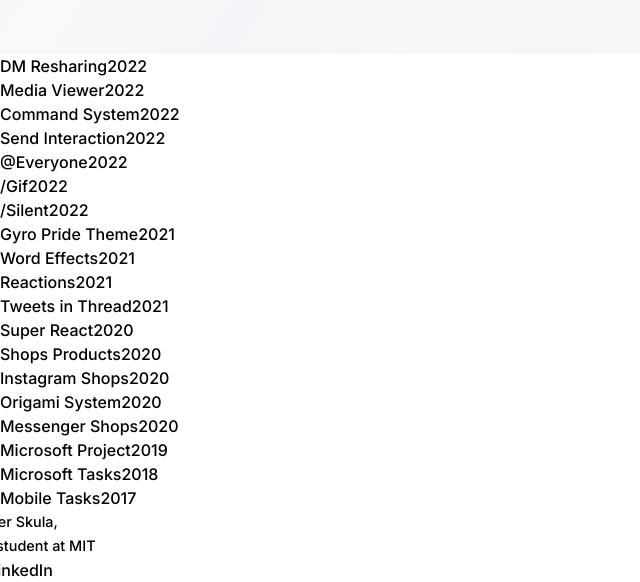
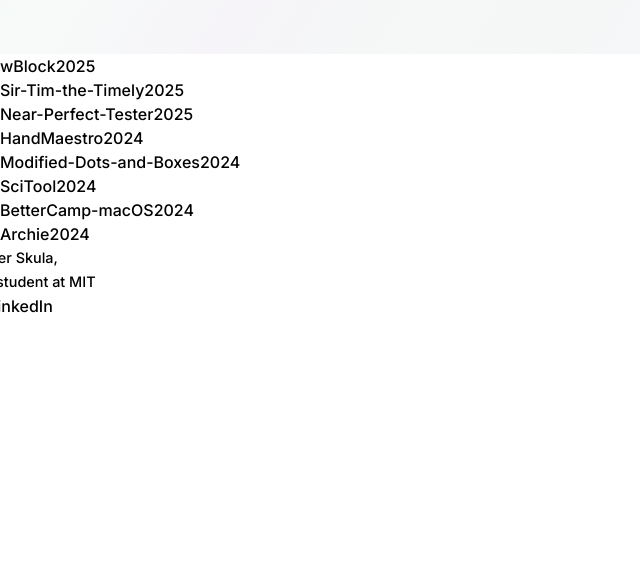
Before and after one commit to 0xCUB3/skulala, a Next.js app: page / in a window 1280 px wide. Shown: the part 746-1328 px from the top of the page, without its empty margins (0-640 px from the left). After the commit the page ends 1064 px from the top, so only its background shows below. Built offline with nearby package versions, Linux system fonts and the light colour scheme; a web font is replaced by a local one.

Commit message:
feat: update project data with new entries and enhance title styling

```diff
--- a/src/app/page.tsx
+++ b/src/app/page.tsx
@@ -190,159 +190,59 @@
 
   const projects: ProjectData[] = [
     {
-      name: "DM Resharing",
-      year: "2022",
+      name: "wBlock",
+      year: "2025",
       content: {
-        description: "Instagram feature that allows users to reshare direct messages to their stories, creating more engagement and social sharing opportunities.",
-        images: ["https://ext.same-assets.com/3898303924/4290964696.png"],
-        details: ["Increased story engagement by 23%", "Simplified sharing workflow", "Enhanced privacy controls"]
+        description: "Advanced, privacy-focused, free, and open-source ad blocker built for Safari users."
       }
     },
     {
-      name: "Media Viewer",
-      year: "2022",
+      name: "Sir-Tim-the-Timely",
+      year: "2025",
       content: {
-        description: "Redesigned media viewing experience across Instagram and Messenger with improved navigation and interactive elements.",
-        images: ["https://ext.same-assets.com/3898303924/1968184817.png"],
-        details: ["Full-screen immersive experience", "Gesture-based navigation", "Enhanced zoom and pan controls"]
+        description: "A Hikari Discord bot for the MIT Class of 2029 Discord server."
       }
     },
     {
-      name: "Command System",
-      year: "2022",
+      name: "Near-Perfect-Tester",
+      year: "2025",
       content: {
-        description: "Advanced command interface for Messenger that enables power users to quickly access features and perform actions.",
-        details: ["Slash commands for quick actions", "Customizable shortcuts", "Developer-friendly API"]
+        description: "Toolkit to efficiently find k-near perfect numbers. Completed for a research paper that made significant contributions to the study of 2-near perfect numbers."
       }
     },
     {
-      name: "Send Interaction",
-      year: "2022",
+      name: "HandMaestro",
+      year: "2024",
       content: {
-        description: "Improved message sending experience with better feedback, animations, and interaction patterns.",
-        details: ["Haptic feedback integration", "Send button micro-interactions", "Message state indicators"]
+        description: "On-device ASL gesture practice site using TensorFlow."
       }
     },
     {
-      name: "@Everyone",
-      year: "2022",
+      name: "Modified-Dots-and-Boxes",
+      year: "2024",
       content: {
-        description: "Group messaging feature that allows users to mention all participants in a conversation efficiently.",
-        details: ["Smart notification controls", "Permission-based access", "Reduced notification fatigue"]
+        description: "Wheel Graph Dots-and-Boxes game for Pygame, complete with winning algorithms for various graph families. Completed for a research paper."
       }
     },
     {
-      name: "/Gif",
-      year: "2022",
+      name: "SciTool",
+      year: "2024",
       content: {
-        description: "Quick GIF search and sharing functionality integrated directly into the messaging interface.",
-        details: ["Instant search results", "Trending GIF suggestions", "Keyboard shortcuts support"]
+        description: "SwiftUI-based scientific calculator and simulator tools for macOS."
       }
     },
     {
-      name: "/Silent",
-      year: "2022",
+      name: "BetterCamp-macOS",
+      year: "2024",
       content: {
-        description: "Silent message feature that sends messages without triggering notifications for recipients.",
-        details: ["Context-aware suggestions", "Visual silent indicators", "Respect for do-not-disturb modes"]
+        description: "Alternative macOS BootCamp Assistant and patcher."
       }
     },
     {
-      name: "Gyro Pride Theme",
-      year: "2021",
+      name: "Archie",
+      year: "2024",
       content: {
-        description: "Special Pride Month theme for Messenger featuring dynamic colors and celebratory animations.",
-        images: ["https://ext.same-assets.com/3898303924/2395632951.png"],
-        details: ["Motion-responsive color changes", "Inclusive design principles", "Community celebration focus"]
-      }
-    },
-    {
-      name: "Word Effects",
-      year: "2021",
-      content: {
-        description: "Dynamic text effects that trigger animations when specific words are sent in messages.",
-        details: ["Contextual animation triggers", "Customizable effect library", "Performance optimized rendering"]
-      }
-    },
-    {
-      name: "Reactions",
-      year: "2021",
-      content: {
-        description: "Enhanced message reaction system with improved animations and expanded emoji options.",
-        details: ["Long-press gesture recognition", "Animated reaction bubbles", "Social presence indicators"]
-      }
-    },
-    {
-      name: "Tweets in Thread",
-      year: "2021",
-      content: {
-        description: "Instagram feature allowing users to share Twitter thread content seamlessly within the platform.",
-        details: ["Thread auto-detection", "Cross-platform integration", "Preserved formatting and context"]
-      }
-    },
-    {
-      name: "Super React",
-      year: "2020",
-      content: {
-        description: "Enhanced reaction system for Instagram with amplified visual feedback and social engagement.",
-        details: ["Burst animation effects", "Social amplification mechanics", "Engagement analytics integration"]
-      }
-    },
-    {
-      name: "Shops Products",
-      year: "2020",
-      content: {
-        description: "Instagram Shopping interface redesign focusing on product discovery and seamless purchasing experience.",
-        images: ["https://ext.same-assets.com/3898303924/2510777545.png"],
-        details: ["AR try-on integration", "One-tap purchasing flow", "Personalized recommendations"]
-      }
-    },
-    {
-      name: "Instagram Shops",
-      year: "2020",
-      content: {
-        description: "Complete shopping destination within Instagram, enabling businesses to create immersive storefronts.",
-        details: ["Merchant dashboard tools", "Collection curation features", "Social proof integration"]
-      }
-    },
-    {
-      name: "Origami System",
-      year: "2020",
-      content: {
-        description: "Design system and prototyping framework used across Meta's family of apps for consistent user experiences.",
-        details: ["Component library standardization", "Cross-platform design tokens", "Rapid prototyping workflows"]
-      }
-    },
-    {
-      name: "Messenger Shops",
-      year: "2020",
-      content: {
-        description: "Shopping experience integrated into Messenger conversations, enabling seamless commerce within chat.",
-        details: ["Conversational commerce flow", "Payment integration", "Business messaging tools"]
-      }
-    },
-    {
-      name: "Microsoft Project",
-      year: "2019",
-      content: {
-        description: "Project management interface redesign focusing on team collaboration and timeline visualization.",
-        details: ["Gantt chart improvements", "Real-time collaboration", "Resource allocation tools"]
-      }
-    },
-    {
-      name: "Microsoft Tasks",
-      year: "2018",
-      content: {
-        description: "Task management application with intelligent organization and cross-platform synchronization.",
-        details: ["Smart list organization", "Calendar integration", "AI-powered suggestions"]
-      }
-    },
-    {
-      name: "Mobile Tasks",
-      year: "2017",
-      content: {
-        description: "Mobile-first task management experience with gesture-based interactions and offline capabilities.",
-        details: ["Swipe gesture controls", "Offline synchronization", "Widget customization"]
+        description: "Python Discord bot for checking and reporting Arc forum invite status, built for the Arc Discord server prior to Arc Browser's public release."
       }
     },
   ];
@@ -477,7 +377,7 @@
             }}
           >
             <motion.h1
-              className="text-3xl lg:text-4xl font-light text-[#272727] leading-tight mb-1 lg:mb-2"
+              className="text-3xl lg:text-4xl font-bold text-[#272727] leading-tight mb-1 lg:mb-2"
               animate={{
                 scale: titlePosition === 'top' ? 0.9 : 1
               }}
@@ -490,7 +390,7 @@
               Alexander Skula,
             </motion.h1>
             <motion.h2
-              className="text-3xl lg:text-4xl font-light text-[#272727] leading-tight mb-6 lg:mb-8"
+              className="text-3xl lg:text-4xl font-bold text-[#272727] leading-tight mb-6 lg:mb-8"
               animate={{
                 scale: titlePosition === 'top' ? 0.9 : 1
               }}
@@ -501,7 +401,7 @@
               }}
             >
               CS and math student at{" "}
-              <span className="text-[#8A1538] font-medium">MIT</span>
+              <span className="text-[#8A1538] font-bold">MIT</span>
             </motion.h2>
 
             <motion.nav
```
